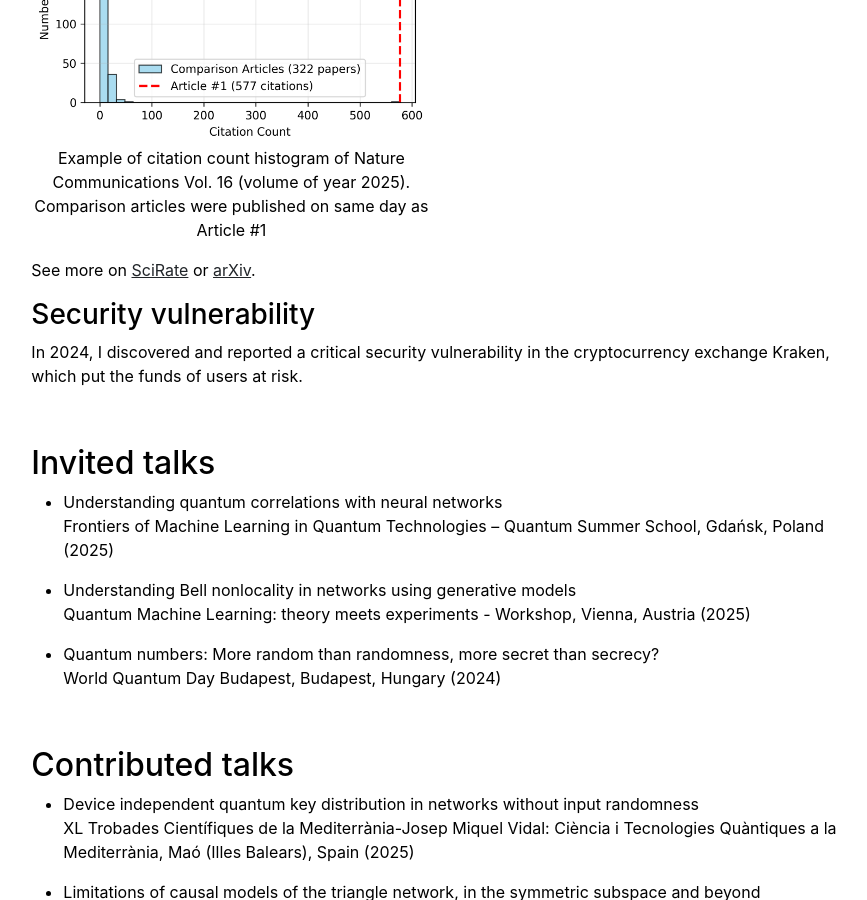
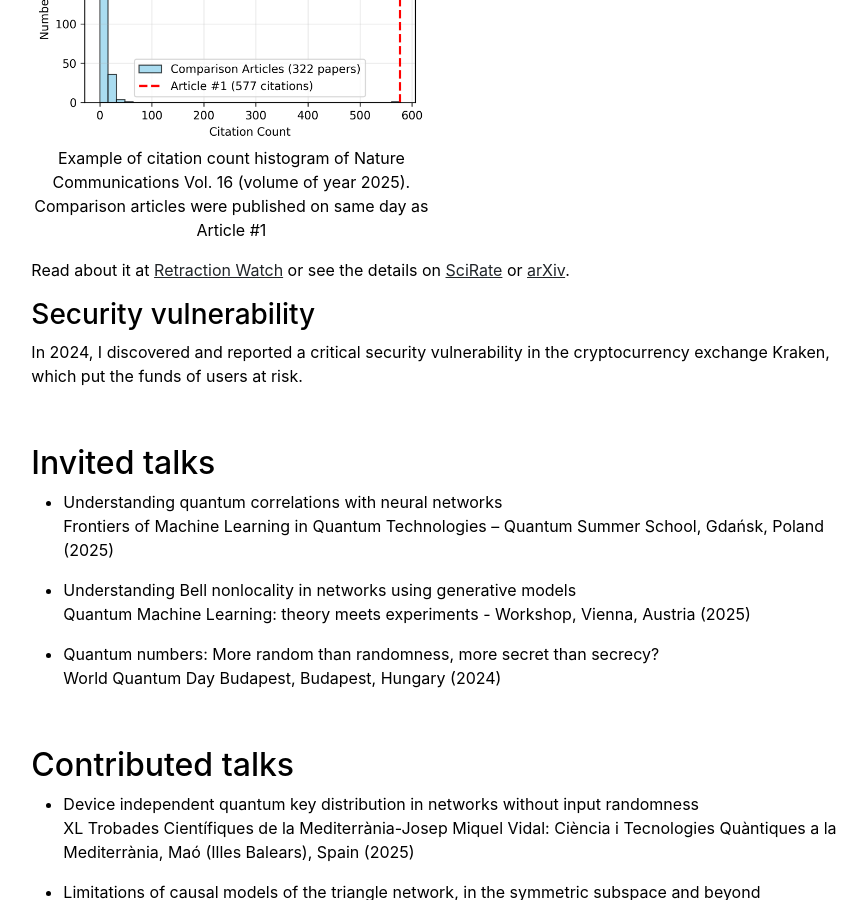
Before and after one commit to tkrivachy/tkrivachy.github.io, a Jekyll site: the page built from community.md, in a window 1280 px wide and 900 px high, scrolled down 749 px. Shown: the whole window, without its empty margins (198-1065 px from the left). Built offline with Jekyll 4.4.1, drawn with Linux system fonts in a browser that asks for light colours.

Commit message:
updated with link to ret watch

```diff
--- a/community.md
+++ b/community.md
@@ -17,7 +17,7 @@ In 2025, while checking the proofs prior to publication of one of our recent wor
 </figure>
 
 
-See more on [SciRate](https://scirate.com/arxiv/2511.01675) or [arXiv](https://arxiv.org/abs/2511.01675).
+Read about it at [Retraction Watch](https://retractionwatch.com/2025/11/11/bug-in-springer-nature-metadata-may-be-causing-significant-systemic-citation-inflation/) or see the details on [SciRate](https://scirate.com/arxiv/2511.01675) or [arXiv](https://arxiv.org/abs/2511.01675).
 
 ### Security vulnerability
 
```
